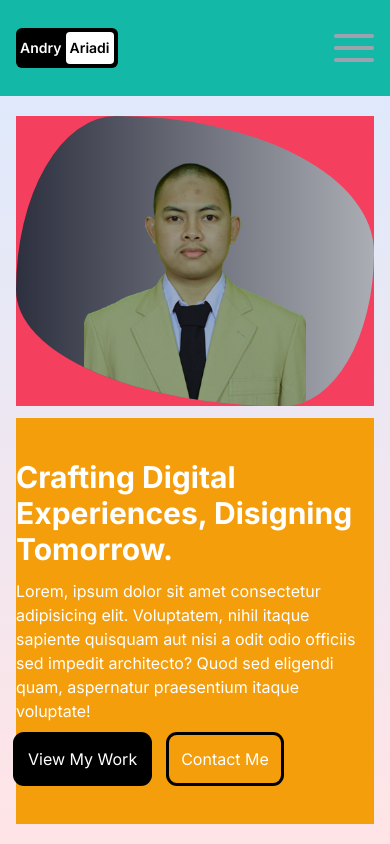
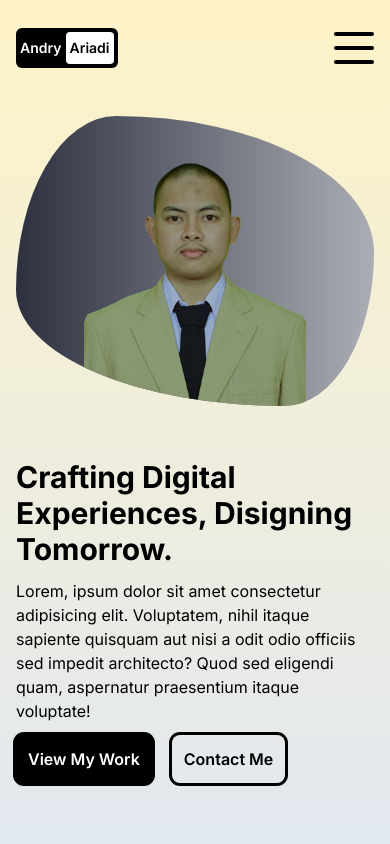
Before and after one commit to andryariadi/Web-Portfolio-2.0, a Next.js app in the folder portfolio/: page / in a window 390 px wide. Built offline with nearby package versions, Linux system fonts and the light colour scheme.

Commit message:
styling motion btn menu and side bar

```diff
--- a/portfolio/package.json
+++ b/portfolio/package.json
@@ -9,6 +9,7 @@
     "lint": "next lint"
   },
   "dependencies": {
+    "framer-motion": "^11.0.6",
     "next": "14.1.0",
     "react": "^18",
     "react-dom": "^18",
--- a/portfolio/src/app/globals.css
+++ b/portfolio/src/app/globals.css
@@ -17,7 +17,7 @@
   font-size: 16px;
 }
 
-.nav-link::before,
+/* .nav-link::before, */
 .nav-link::after {
   content: "";
   position: absolute;
@@ -29,12 +29,12 @@
   transition: all 0.6s ease;
 }
 
-.nav-link::before {
+/* .nav-link::before {
   top: 0;
   left: 3.7px;
   transform-origin: left;
   height: 3px;
-}
+} */
 
 .nav-link::after {
   bottom: 0;
--- a/portfolio/src/app/layout.jsx
+++ b/portfolio/src/app/layout.jsx
@@ -13,7 +13,7 @@ export default function RootLayout({ children }) {
   return (
     <html lang="en">
       <body className={inter.className}>
-        <div className="w-screen h-screen bg-gradient-to-b from-blue-100 to-rose-100">
+        <div className="w-screen h-screen bg-gradient-to-b from-amber-100 to-slate-200">
           <div className="h-24">
             <Navbar />
           </div>
--- a/portfolio/src/app/page.jsx
+++ b/portfolio/src/app/page.jsx
@@ -2,18 +2,18 @@ import Image from "next/image";
 
 export default function Home() {
   return (
-    <main className="h-full flex flex-col lg:items-center lg:justify-center lg:flex-row gap-3 lg:gap-8 px-4 sm:px-8 md:px-12 lg:px-20 xl:px-48 py-5">
-      <div className="bg-rose-500 h-1/2 lg:h-[70%] lg:w-[30%] relative">
+    <main className="h-full flex flex-col lg:items-center lg:justify-center lg:flex-row gap-3 lg:gap-16 px-4 sm:px-8 md:px-12 lg:px-20 xl:px-48 py-5">
+      <div className=" h-1/2 lg:h-[70%] lg:w-[30%] relative">
         <Image src="/images/andryariadi.png" alt="Andry Ariadi" fill className="img-hero object-contain brightness-75 contrast-90 hue-rotate-15 bg-gradient-to-r from-gray-700 to-slate-200" />
       </div>
-      <div className="bg-amber-500 h-[70%] lg:h-full lg:w-1/2 flex flex-col items-center justify-center gap-3 md:gap-8 lg:gap-5 text-white">
+      <div className="h-[70%] lg:h-full lg:w-1/2 flex flex-col items-center justify-center gap-3 md:gap-8 lg:gap-5 text-black">
         <h1 className="text-3xl md:text-6xl font-bold">Crafting Digital Experiences, Disigning Tomorrow.</h1>
         <p className="md:text-xl">
           Lorem, ipsum dolor sit amet consectetur adipisicing elit. Voluptatem, nihil itaque sapiente quisquam aut nisi a odit odio officiis sed impedit architecto? Quod sed eligendi quam, aspernatur praesentium itaque voluptate!
         </p>
         <div className="w-full flex gap-5">
-          <button className="p-3 md:p-4 rounded-lg ring ring-black bg-black text-white">View My Work</button>
-          <button className="p-3 md:p-4 rounded-lg ring ring-black">Contact Me</button>
+          <button className="font-semibold p-3 md:p-4 rounded-lg ring ring-black bg-black text-white">View My Work</button>
+          <button className="font-semibold p-3 md:p-4 rounded-lg ring ring-black">Contact Me</button>
         </div>
       </div>
     </main>
--- a/portfolio/src/components/NavLink.jsx
+++ b/portfolio/src/components/NavLink.jsx
@@ -6,7 +6,7 @@ import { usePathname } from "next/navigation";
 export default function NavLink({ link }) {
   const pathName = usePathname();
   return (
-    <Link href={link.url} className={`nav-link text-lg text-white font-semibold px-3 rounded-md ${pathName === link.url && "bg-black text-white"}`}>
+    <Link href={link.url} className={`nav-link text-lg text-black font-semibold px-3 rounded-md ${pathName === link.url && "bg-black text-white"}`}>
       {link.title}
     </Link>
   );
--- a/portfolio/src/components/Navbar.jsx
+++ b/portfolio/src/components/Navbar.jsx
@@ -5,6 +5,8 @@ import { BsGithub } from "react-icons/bs";
 import { RiInstagramFill } from "react-icons/ri";
 import { FaLinkedin } from "react-icons/fa6";
 import NavLink from "./NavLink";
+import { motion } from "framer-motion";
+import { usePathname } from "next/navigation";
 
 const links = [
   {
@@ -27,10 +29,62 @@ const links = [
 
 export default function Navbar() {
   const [open, setOpen] = useState(false);
+  const pathName = usePathname();
+
+  const topVariants = {
+    closed: {
+      rotete: 0,
+    },
+    opened: {
+      rotate: 45,
+    },
+  };
+
+  const centerVariants = {
+    closed: {
+      opacity: 1,
+    },
+    opened: {
+      opacity: 0,
+    },
+  };
+
+  const bottomVariants = {
+    closed: {
+      rotete: 0,
+    },
+    opened: {
+      rotate: -45,
+    },
+  };
+
+  const listVariants = {
+    closed: {
+      x: "100vw",
+    },
+    opened: {
+      x: 0,
+      transition: {
+        when: "beforeChildren",
+        staggerChildren: 0.2,
+      },
+    },
+  };
+
+  const listItemVariants = {
+    closed: {
+      x: -10,
+      opacity: 0,
+    },
+    opened: {
+      x: 0,
+      opacity: 1,
+    },
+  };
 
   return (
     <>
-      <nav className="bg-teal-500 h-full flex items-center justify-between px-4 sm:px-8 md:px-12 lg:px-20 xl:px-48">
+      <nav className="h-full flex items-center justify-between px-4 sm:px-8 md:px-12 lg:px-20 xl:px-48">
         {/* Nav Links */}
         <div className="hidden md:flex items-center justify-center gap-5 xl:w-[36%]">
           {links.map((link) => (
@@ -45,7 +99,7 @@ export default function Navbar() {
           </Link>
         </div>
         {/* Social Icons */}
-        <div className="hidden md:flex items-center justify-center gap-5 xl:w-[36%] text-white">
+        <div className="hidden md:flex items-center justify-center gap-5 xl:w-[36%] text-black">
           <Link href="https://www.linkedin.com/in/andry-ariadi/">
             <FaLinkedin size={25} />
           </Link>
@@ -59,10 +113,10 @@ export default function Navbar() {
         {/* Menu Bar */}
         <div className="md:hidden">
           {/* Menu Btn */}
-          <button className="flex flex-col items-center justify-between w-10 h-7 z-50 relative" onClick={() => setOpen(!open)}>
-            <div className="w-10 h-1 bg-gray-400 rounded"></div>
-            <div className="w-10 h-1 bg-gray-400 rounded"></div>
-            <div className="w-10 h-1 bg-gray-400 rounded"></div>
+          <button className="flex flex-col items-center justify-between w-10 h-8 z-50 relative" onClick={() => setOpen(!open)}>
+            <motion.div variants={topVariants} animate={open ? "opened" : "closed"} className="w-10 h-1 bg-black rounded origin-left"></motion.div>
+            <motion.div variants={centerVariants} animate={open ? "opened" : "closed"} className="w-10 h-1 bg-black rounded"></motion.div>
+            <motion.div variants={bottomVariants} animate={open ? "opened" : "closed"} className="w-10 h-1 bg-black rounded origin-left"></motion.div>
           </button>
           {/* <label className="btn btn-circle swap swap-rotate z-50 relative">
             <input type="checkbox" onClick={() => setOpen(!open)} />
@@ -75,13 +129,15 @@ export default function Navbar() {
           </label> */}
           {/* Menu List */}
           {open && (
-            <div className="absolute bg-rose-500 top-0 left-0 w-screen h-screen flex flex-col items-center justify-center gap-8">
+            <motion.div variants={listVariants} initial="closed" animate="opened" className="absolute z-10 bg-gradient-to-b from-amber-100 to-slate-200 top-0 left-0 w-screen h-screen flex flex-col items-center justify-center gap-8">
               {links.map((link) => (
-                <Link key={link.title} href={link.url} className="btn btn-ghost btn-lg rounded-btn text-3xl">
-                  {link.title}
-                </Link>
+                <motion.div variants={listItemVariants} key={link.title}>
+                  <Link href={link.url} className={`nav-link text-xl text-black font-semibold px-3 rounded-md ${pathName === link.url && "bg-black text-white"}`}>
+                    {link.title}
+                  </Link>
+                </motion.div>
               ))}
-            </div>
+            </motion.div>
           )}
         </div>
       </nav>
```
Also changed, not shown: 1 other file (tests, documents, lock files or other folders).
